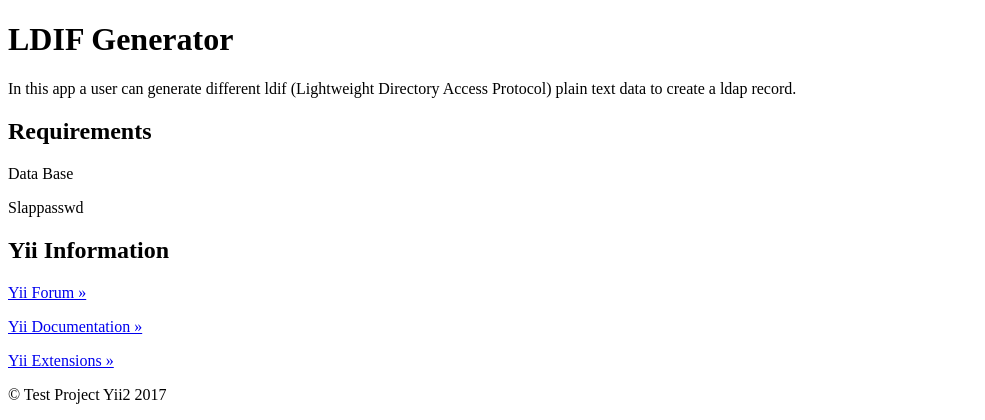
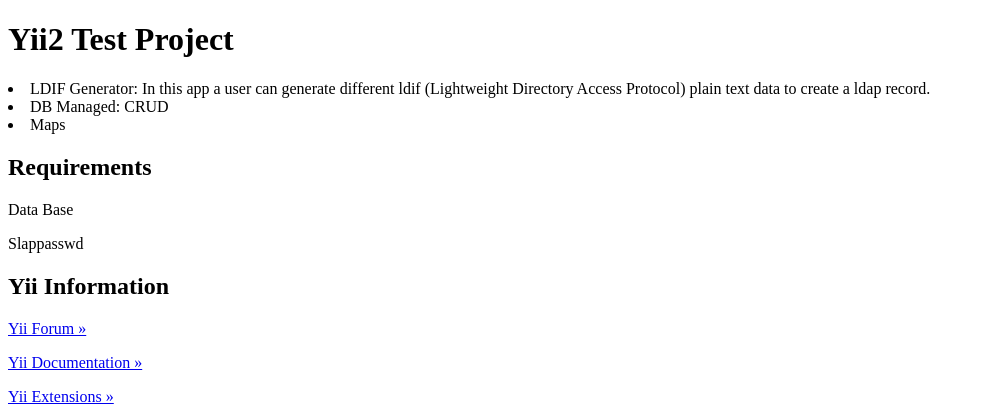
Before and after one commit to rnieva/Yii2-TestProjectAdvanced, a Yii app: template frontend/views/site/index.php in a window 1280 px wide. Shown: the top 420 px of the page, without its empty margins (0-985 px from the left). Run offline with PHP 8.4 and a stand-in for Yii, Linux system fonts and the light colour scheme; the template is opened without the code that fills it, so the values that code supplies are empty; some libraries are stand-ins or nearby versions.

Commit message:
changes in main index

```diff
--- a/frontend/views/site/index.php
+++ b/frontend/views/site/index.php
@@ -7,10 +7,12 @@ $this->title = 'My 1 Yii Application';
 <div class="site-index">
 
     <div class="jumbotron">
-        <h1>LDIF Generator</h1>
-
-        <p class="lead">In this app a user can generate different ldif (Lightweight Directory Access Protocol)  plain text data to create a ldap record.
-        </p>
+        <h1>Yii2 Test Project</h1>
+        <li>LDIF Generator:
+        In this app a user can generate different ldif (Lightweight Directory Access Protocol)  plain text data to create a ldap record.
+        </li>
+        <li>DB Managed: CRUD</li>
+        <li>Maps</li>
 
     </div>
 
```
